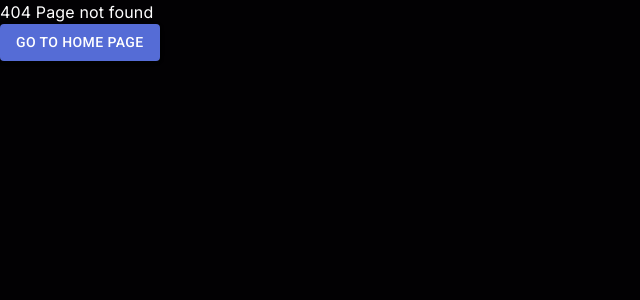
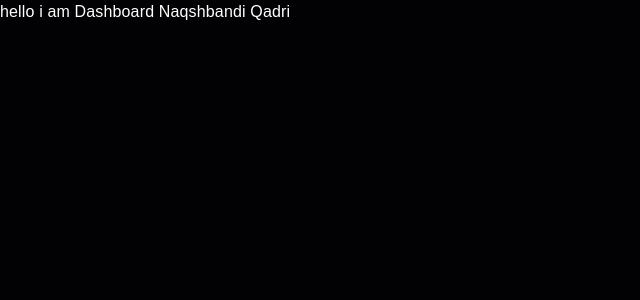
Before and after one commit to abdulmoiz180/Mudaris, a React (Vite) app: page /dashboard in a window 1280 px wide. Before the commit this address had no page. Shown: the top 300 px of the page, without its empty margins (0-640 px from the left). Built offline with nearby package versions, Linux system fonts and the light colour scheme.

Commit message:
Dashboard

```diff
--- /dev/null
+++ b/src/Pages/DashBoard/index.jsx
@@ -0,0 +1,7 @@
+import React from 'react'
+
+export const Dashboard = () => {
+  return (
+    <div className='clr-white'>hello i am Dashboard Naqshbandi Qadri</div>
+  )
+}
--- a/src/Pages/Home/index.jsx
+++ b/src/Pages/Home/index.jsx
@@ -1,5 +1,5 @@
 import React from "react";
-// import E_Learn from "./components/E_Learn";
+import E_Learn from "./components/E_Learn";
 import Hero from "./components/Hero/Index";
 import FAQ from "./components/Accordion";
 import GetStart from "./components/GetStarted";
--- a/src/Pages/Login/index.jsx
+++ b/src/Pages/Login/index.jsx
@@ -61,7 +61,7 @@ const Signin = ({ open, handleClose }) => {
         return;
       }
       await signInUser(values.email, values.password);
-      navigate("/profile");
+      navigate("/dashboard");
     },
   });
 
--- a/src/Pages/Signup/index.jsx
+++ b/src/Pages/Signup/index.jsx
@@ -70,7 +70,7 @@ const Signup = ({ open, handleClose }) => {
         return;
       }
       await signUpUser(values.email, values.password);
-      navigate("/profile");
+      navigate("/dashboard");
       console.log("clicked");
     },
   });
--- a/src/router/Router.jsx
+++ b/src/router/Router.jsx
@@ -6,6 +6,7 @@ import ResponsiveAppBar from "../layout/NavBar/Index";
 import Profile from "../Pages/Profile";
 import { GlobalContext } from "../globalContext/GobalContext";
 import NotFound404 from "../Pages/NotFound";
+import { Dashboard } from "../Pages/DashBoard";
 const Router = () => {
   const { token } = useContext(GlobalContext);
   return (
@@ -13,6 +14,10 @@ const Router = () => {
       <Routes>
         <Route path="/" element={<WithNavbarAndFooter element={<Home />} />} />
         <Route path="*" element={<NotFound404 />} />
+        <Route
+          path="/dashboard"
+          element={<Dashboard/>}
+        />
         {token ? (
           <Route path="/profile" element={<Profile />} />
         ) : (
```
